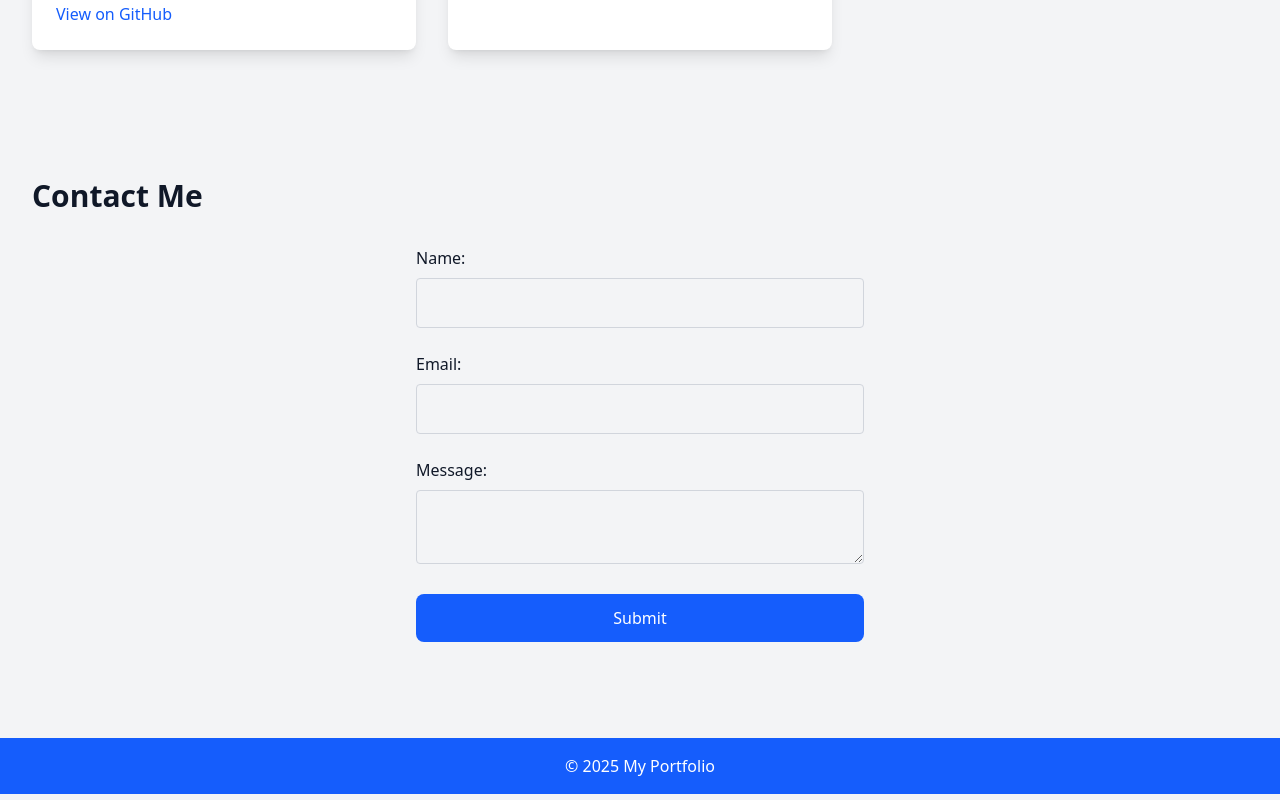
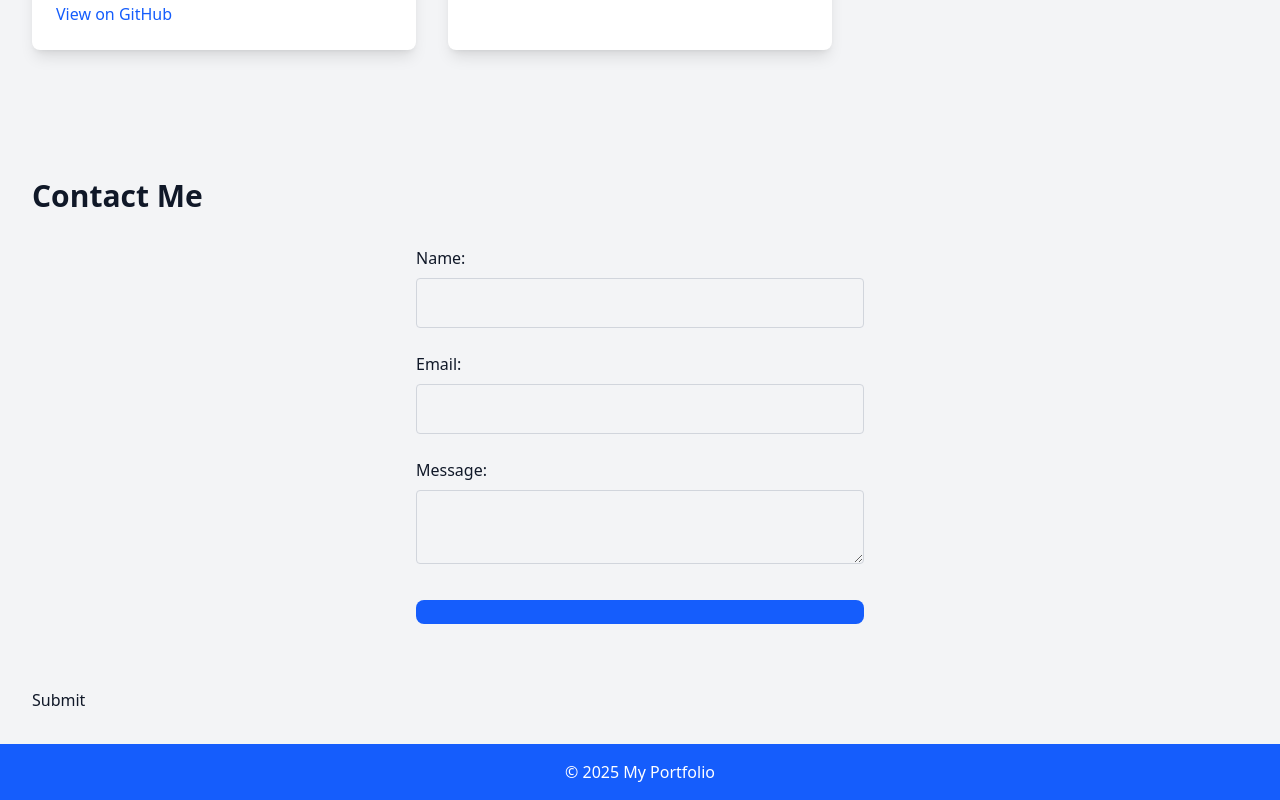
Before and after one commit to Ashish-Kumar-007/portfolio2.0, a Next.js app: page / in a window 1280 px wide. Shown: the part 1486-2286 px from the top of the page. Built offline with nearby package versions, Linux system fonts and the light colour scheme.

Commit message:
Added Toastify library for alert

```diff
--- a/app/page.js
+++ b/app/page.js
@@ -1,5 +1,11 @@
+"use client";
 
+import { toast, ToastContainer } from 'react-toastify';
+import 'react-toastify/dist/ReactToastify.css';
 export default function Home() {
+  const handleSubmit = () => {
+    toast.success("Form submitted successfully!");
+  };
   return (
     <div>
       {/* Home Section */}
@@ -107,14 +113,15 @@ export default function Home() {
             Message:
             <textarea className="w-full p-3 mt-2 border border-gray-300 rounded" />
           </label>
-          <button
-            type="submit"
+          <button onClick={handleSubmit} placeholder='Submit'
+            type="button"
             className="w-full bg-blue-600 text-white p-3 rounded-lg hover:bg-blue-500"
-          >
-            Submit
-          </button>
+          />
         </form>
       </section>
+      <button >Submit</button>
+      <ToastContainer />
+
     </div>
   );
 }
--- a/package.json
+++ b/package.json
@@ -12,7 +12,8 @@
     "next": "15.3.2",
     "react": "^19.0.0",
     "react-dom": "^19.0.0",
-    "react-icons": "^5.5.0"
+    "react-icons": "^5.5.0",
+    "react-toastify": "^11.0.5"
   },
   "devDependencies": {
     "@tailwindcss/postcss": "^4",
```
Also changed, not shown: 1 other file (tests, documents, lock files or other folders).
